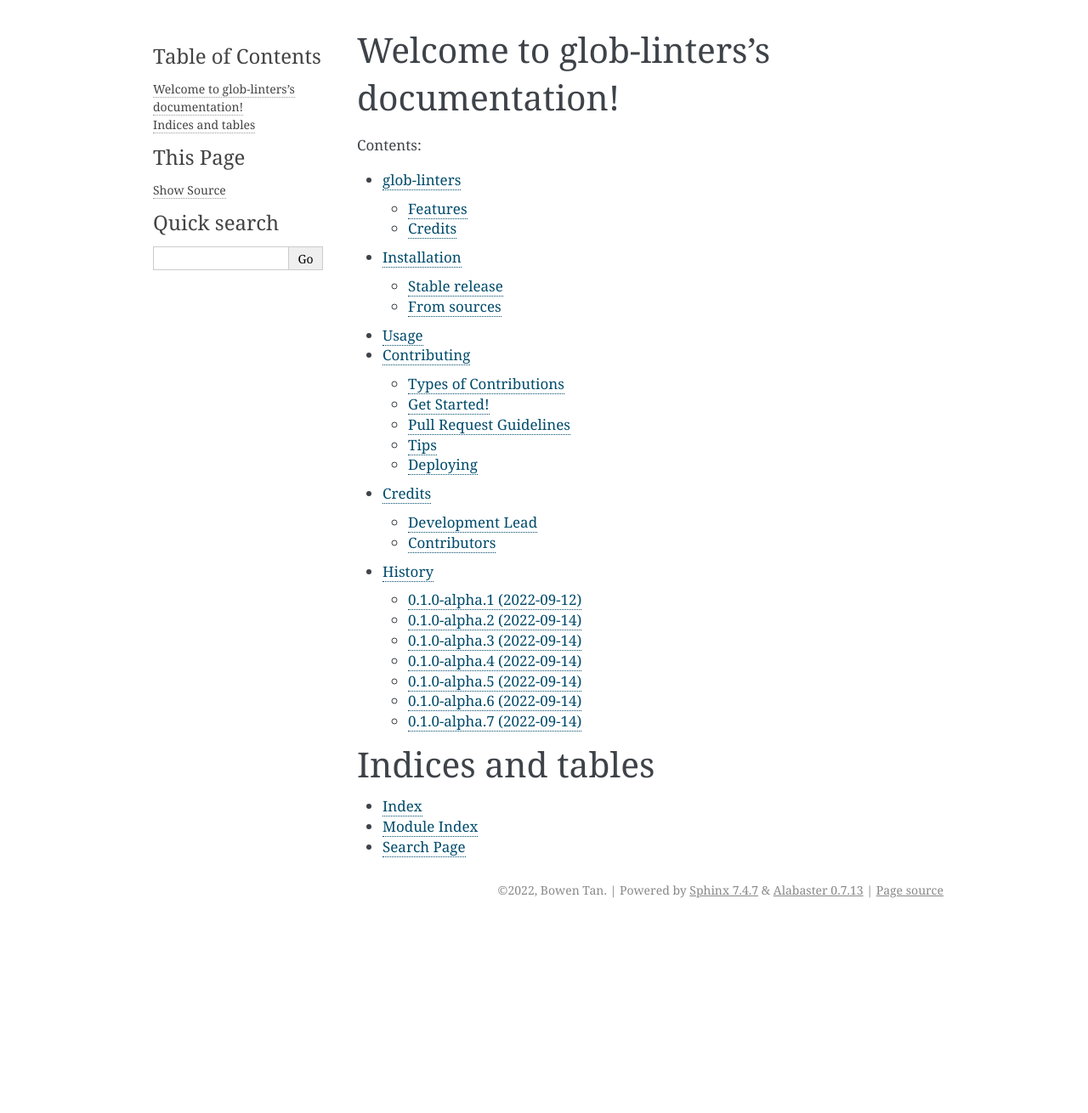
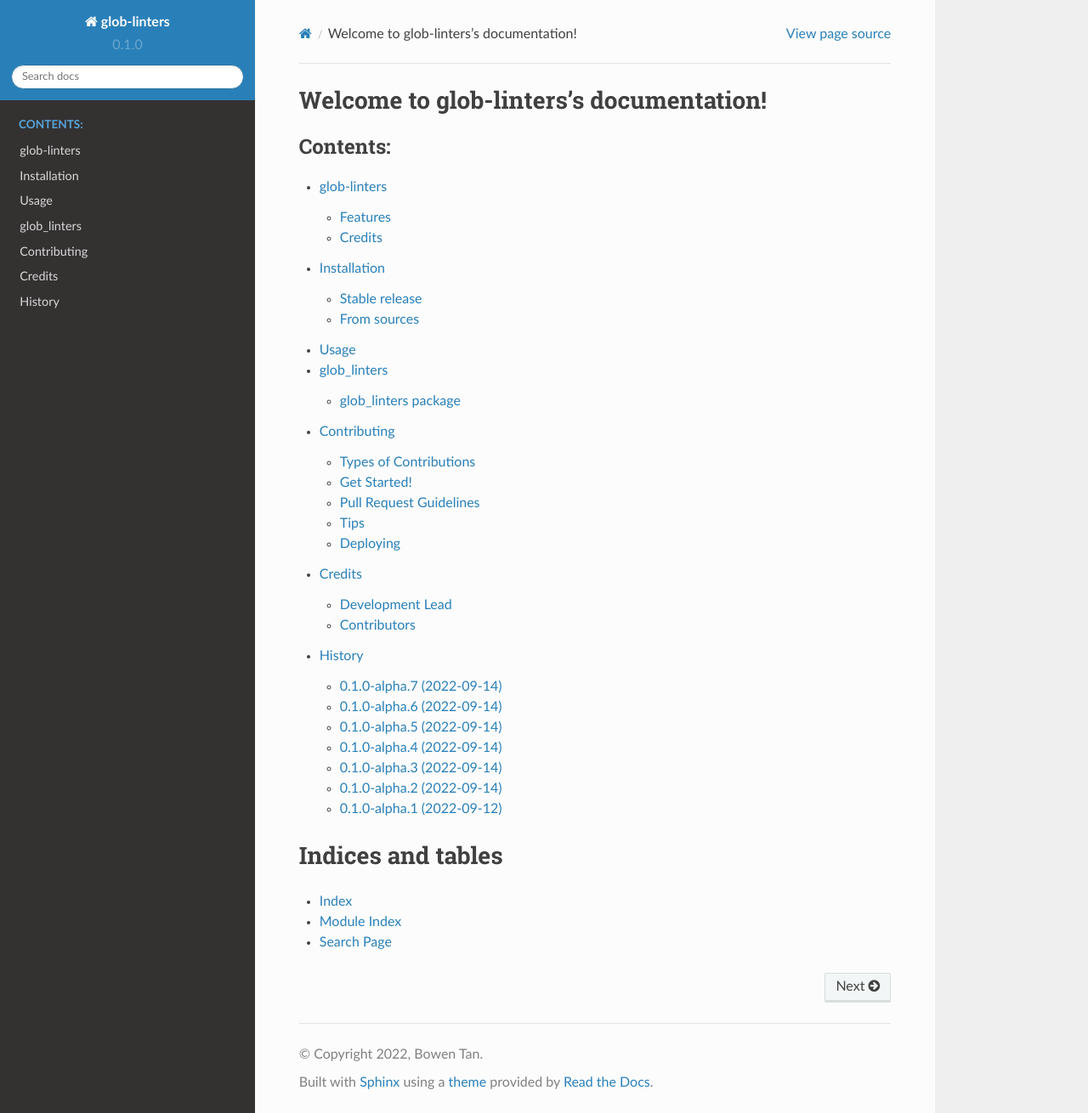
Before and after one commit to bowentan/glob-linters, a Sphinx documentation site: the page built from docs/index.rst, in a window 1280 px wide and 1310 px high. Shown: the whole window at 85% size. Built offline with Sphinx 7.4.7 and the Read the Docs theme 2.0.0, drawn with Linux system fonts in a browser that asks for light colours.

Commit message:
docs: add basic docs
Removed travis-ci, pyup.
Added build-publish workflow badge
Added modules and glob_linters docs
Changed docs theme to "rtd"

```diff
--- a/docs/conf.py
+++ b/docs/conf.py
@@ -87,7 +87,7 @@ todo_include_todos = False
 # The theme to use for HTML and HTML Help pages.  See the documentation for
 # a list of builtin themes.
 #
-html_theme = "alabaster"
+html_theme = "sphinx_rtd_theme"
 
 # Theme options are theme-specific and customize the look and feel of a
 # theme further.  For a list of options available for each theme, see the
--- /dev/null
+++ b/docs/glob_linters.rst
@@ -0,0 +1,37 @@
+glob\_linters package
+=====================
+
+Subpackages
+-----------
+
+.. toctree::
+   :maxdepth: 4
+
+   glob_linters.utils
+
+Submodules
+----------
+
+glob\_linters.cli module
+------------------------
+
+.. automodule:: glob_linters.cli
+   :members:
+   :undoc-members:
+   :show-inheritance:
+
+glob\_linters.linters module
+----------------------------
+
+.. automodule:: glob_linters.linters
+   :members:
+   :undoc-members:
+   :show-inheritance:
+
+Module contents
+---------------
+
+.. automodule:: glob_linters
+   :members:
+   :undoc-members:
+   :show-inheritance:
--- a/docs/index.rst
+++ b/docs/index.rst
@@ -8,6 +8,7 @@ Welcome to glob-linters's documentation!
    readme
    installation
    usage
+   modules
    contributing
    authors
    history
--- /dev/null
+++ b/docs/modules.rst
@@ -0,0 +1,7 @@
+glob_linters
+============
+
+.. toctree::
+   :maxdepth: 4
+
+   glob_linters
--- a/setup.py
+++ b/setup.py
@@ -46,6 +46,6 @@ setup(
     test_suite="tests",
     tests_require=test_requirements,
     url="https://github.com/bowentan/glob-linters",
-    version="0.1.0-alpha.7",
+    version="0.1.0-alpha.7",  # TODO: modify this
     zip_safe=False,
 )
```
Also changed, not shown: HISTORY.rst (+16 -16 lines), README.rst (+3 -8 lines), docs/glob_linters.utils.rst (added, +29 -0 lines), .travis.yml (deleted), 2 other files.
